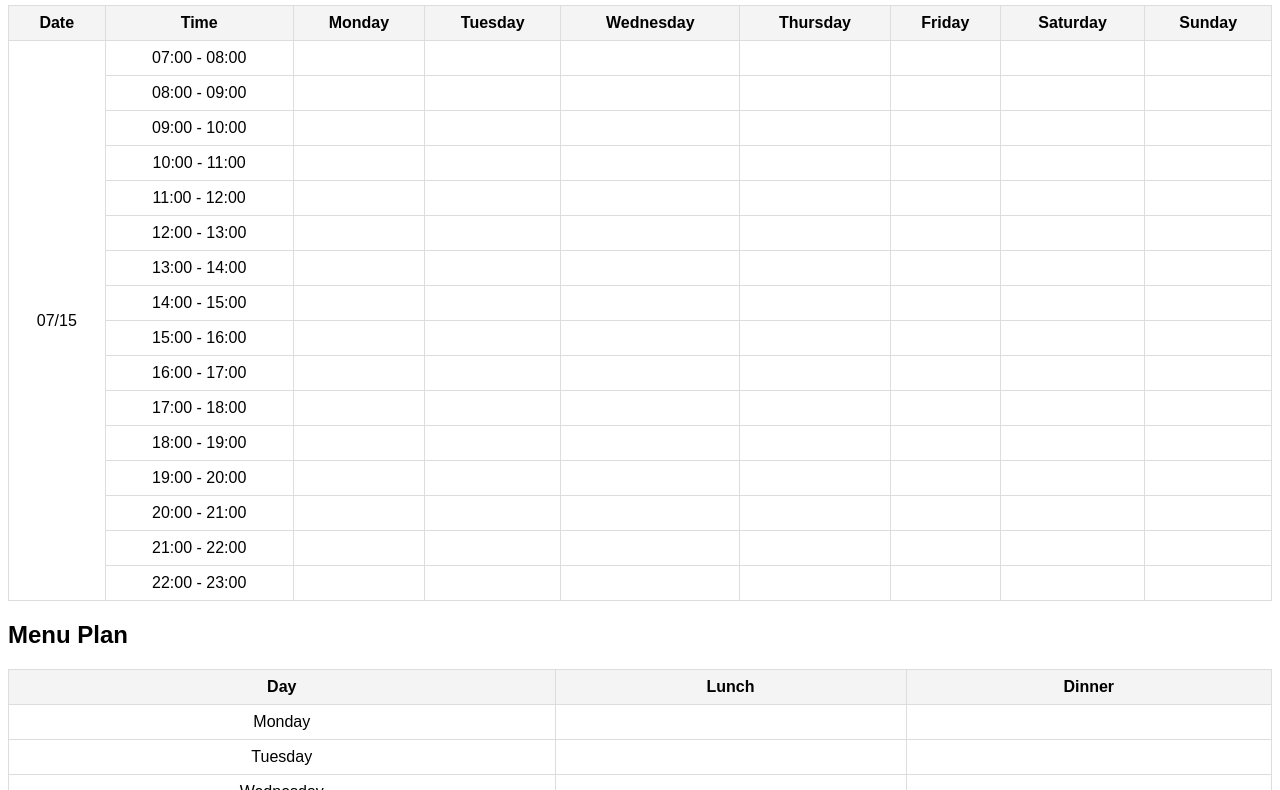
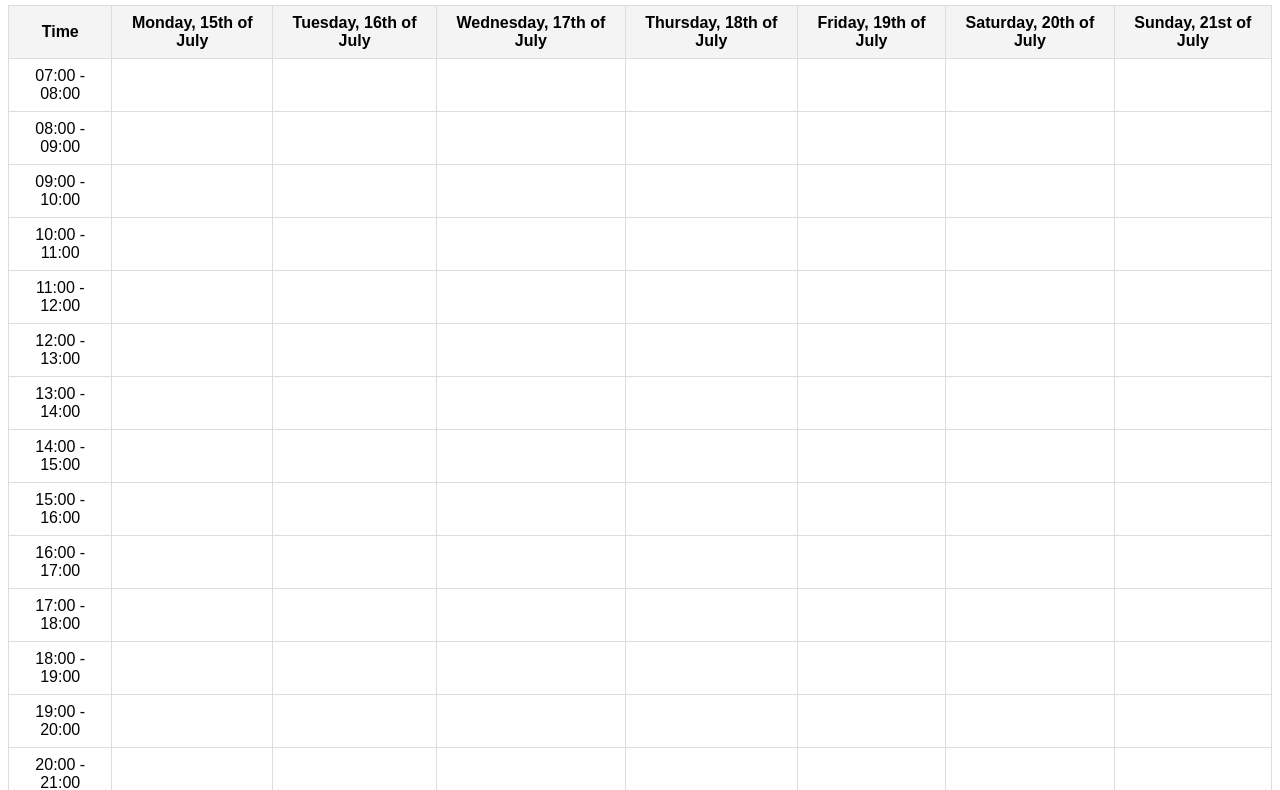
Before and after one commit to rngcarrypotter/schedule, a plain HTML site: page index.html in a window 1280 px wide. Shown: the part 73-863 px from the top of the page. Drawn offline with Linux system fonts and the light colour scheme.

Commit message:
Update index.html

```diff
--- a/index.html
+++ b/index.html
@@ -11,21 +11,19 @@
     <table id="timetable">
         <thead>
             <tr>
-                <th>Date</th>
                 <th>Time</th>
-                <th>Monday</th>
-                <th>Tuesday</th>
-                <th>Wednesday</th>
-                <th>Thursday</th>
-                <th>Friday</th>
-                <th>Saturday</th>
-                <th>Sunday</th>
+                <th>Monday, 15th of July</th>
+                <th>Tuesday, 16th of July</th>
+                <th>Wednesday, 17th of July</th>
+                <th>Thursday, 18th of July</th>
+                <th>Friday, 19th of July</th>
+                <th>Saturday, 20th of July</th>
+                <th>Sunday, 21st of July</th>
             </tr>
         </thead>
         <tbody>
-            <!-- Example week with dates -->
+            <!-- Generate rows for each hour of the day from 07:00 to 23:00 -->
             <tr>
-                <td rowspan="16">07/15</td> <!-- Example date for Monday -->
                 <td>07:00 - 08:00</td>
                 <td data-day="Monday" data-time="07:00-08:00"></td>
                 <td data-day="Tuesday" data-time="07:00-08:00"></td>
@@ -185,8 +183,6 @@
                 <td data-day="Saturday" data-time="22:00-23:00"></td>
                 <td data-day="Sunday" data-time="22:00-23:00"></td>
             </tr>
-
-            <!-- Repeat the above structure for other dates of the week -->
         </tbody>
     </table>
 
@@ -195,8 +191,8 @@
             <span class="close">&times;</span>
             <h2>Add/Edit Appointment</h2>
             <form id="appointmentForm">
-                <label for="appointmentTime">Time:</label>
-                <input type="time" id="appointmentTime" name="time" required>
+                <label for="appointmentMinutes">Minutes:</label>
+                <input type="number" id="appointmentMinutes" name="minutes" min="0" max="59" required>
                 <label for="appointmentDescription">Description:</label>
                 <input type="text" id="appointmentDescription" name="description" required>
                 <input type="hidden" id="appointmentDay" name="day">
```
